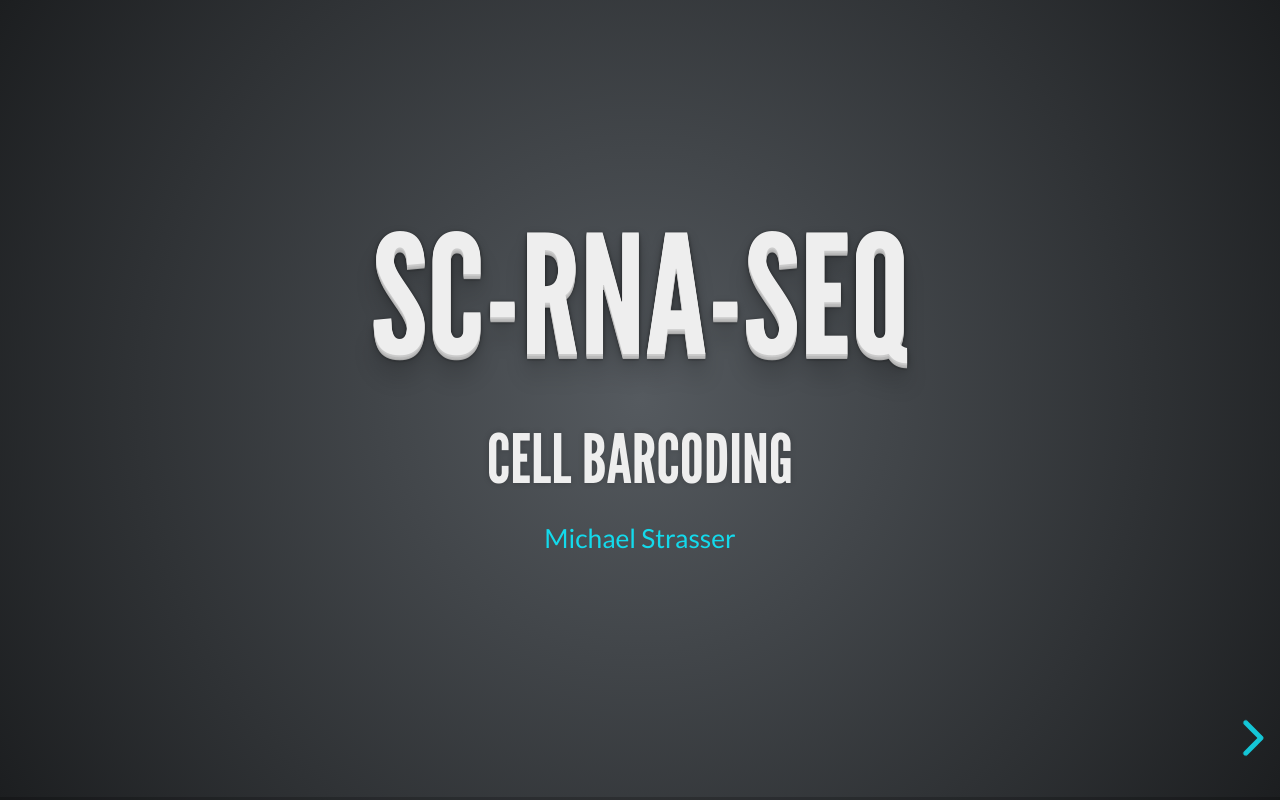
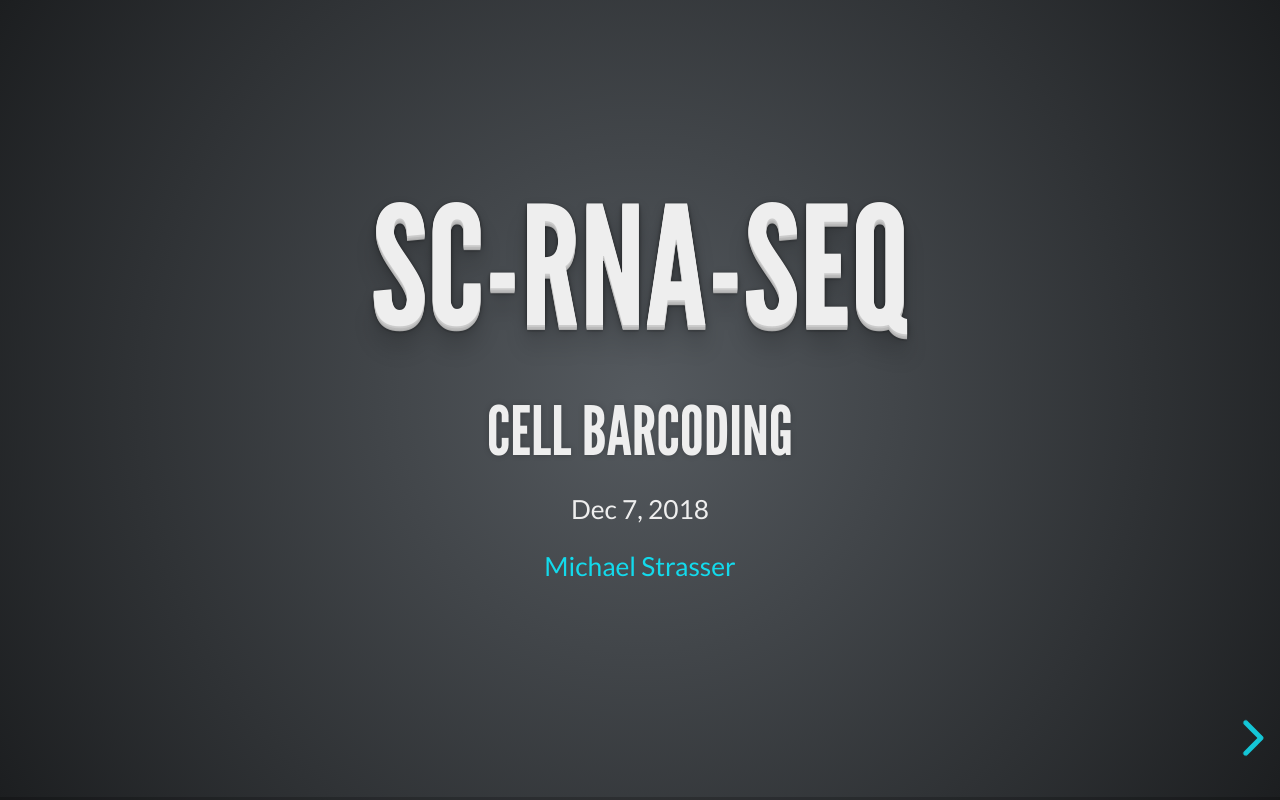
Before and after one commit to redst4r/scRNAseq_CB_reveal, a website: page index.html in a window 1280 px wide. Drawn offline with nearby package versions, Linux system fonts and the light colour scheme; some packages are replaced by stand-ins of ours.

Commit message:
added date

```diff
--- a/index.html
+++ b/index.html
@@ -28,6 +28,7 @@
 					<h1> sc-RNA-seq</h1>
 					<h3> Cell Barcoding</h3>
 					<p>
+					<small>Dec 7, 2018</small><br>
 					<small><a href="mailto:mstrasse@systemsbiology.org">Michael Strasser </a></small>
 					</p>
 					<link rel="stylesheet" href="css/theme/league.css" id="theme">
@@ -297,6 +298,8 @@
 					mathjax: 'https://cdnjs.cloudflare.com/ajax/libs/mathjax/2.7.0/MathJax.js',
 					config: 'TeX-AMS_HTML-full'  // See http://docs.mathjax.org/en/latest/config-files.html
 				},
+					// width: 960,
+					// height: 700,
 			});
 
 
```
